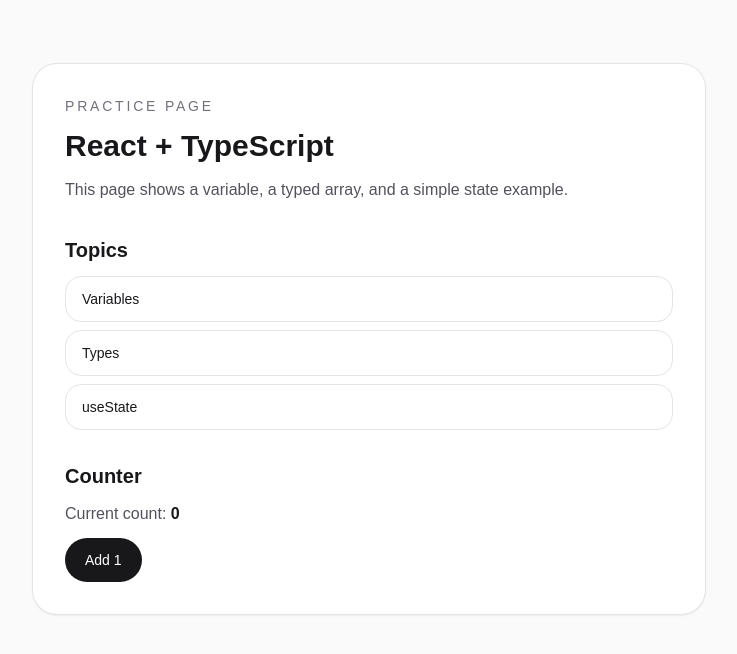
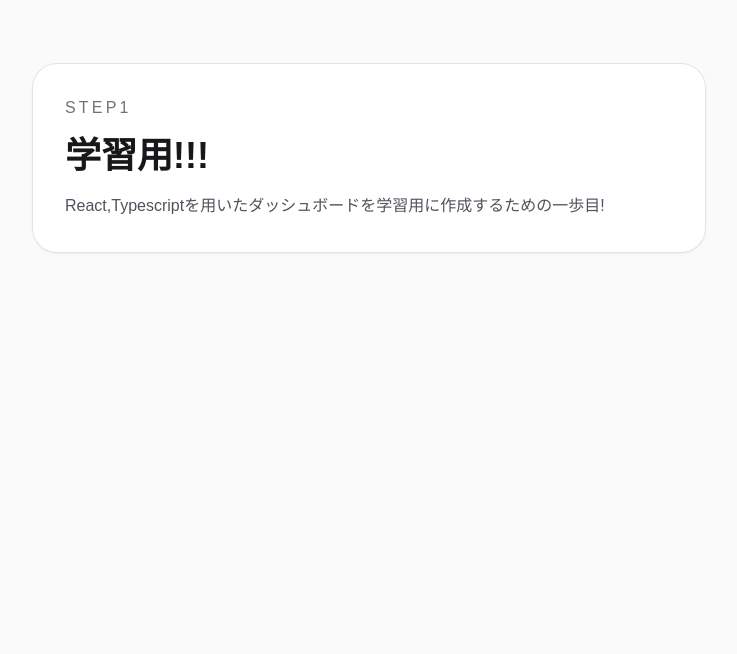
Before and after one commit to kyanagis/react-next-ts-study, a Next.js app: page / in a window 1280 px wide. Shown: the top 654 px of the page, without its empty margins (271-1008 px from the left). Built offline with nearby package versions, Linux system fonts and the light colour scheme.

Commit message:
feat: render first study dashboard page

```diff
--- a/app/page.tsx
+++ b/app/page.tsx
@@ -1,64 +1,18 @@
-"use client";
 
-import { useState } from "react";
-
-type Topic = {
-  id: number;
-  name: string;
-};
-
-const topics: Topic[] = [
-  { id: 1, name: "Variables" },
-  { id: 2, name: "Types" },
-  { id: 3, name: "useState" },
-];
 
 export default function Home() {
-  const courseName: string = "React + TypeScript";
-  const [count, setCount] = useState<number>(0);
+  const pagetitle: string = "学習用!!!";
+  const description: string =
+    "React,Typescriptを用いたダッシュボードを学習用に作成するための一歩目!";
 
   return (
     <main className="min-h-screen bg-zinc-50 px-6 py-16 text-zinc-900">
-      <div className="mx-auto flex max-w-2xl flex-col gap-8 rounded-3xl bg-white p-8 shadow-sm ring-1 ring-zinc-200">
-        <header className="space-y-3">
-          <p className="text-sm font-medium uppercase tracking-[0.2em] text-zinc-500">
-            Practice Page
-          </p>
-          <h1 className="text-3xl font-semibold">{courseName}</h1>
-          <p className="text-base leading-7 text-zinc-600">
-            This page shows a variable, a typed array, and a simple state
-            example.
-          </p>
-        </header>
-
-        <section className="space-y-3">
-          <h2 className="text-xl font-semibold">Topics</h2>
-          <ul className="space-y-2">
-            {topics.map((topic) => (
-              <li
-                key={topic.id}
-                className="rounded-2xl border border-zinc-200 px-4 py-3 text-sm"
-              >
-                {topic.name}
-              </li>
-            ))}
-          </ul>
-        </section>
-
-        <section className="space-y-3">
-          <h2 className="text-xl font-semibold">Counter</h2>
-          <p className="text-base text-zinc-600">
-            Current count:{" "}
-            <span className="font-semibold text-zinc-900">{count}</span>
-          </p>
-          <button
-            type="button"
-            onClick={() => setCount(count + 1)}
-            className="w-fit rounded-full bg-zinc-900 px-5 py-3 text-sm font-medium text-white transition hover:bg-zinc-700"
-          >
-            Add 1
-          </button>
-        </section>
+      <div className="mx-auto max-w-2xl rounded-3xl bg-white p-8 shadow-sm ring-1 ring-zinc-200">
+        <p className="text-1xl font-medium uppercase tracking-[0.2em] text-zinc-500">
+          step1
+        </p>
+        <h1 className="mt-4 text-4xl font-semibold">{pagetitle}</h1>
+        <p className="mt-4 leading-7 text-zinc-600">{description}</p>
       </div>
     </main>
   );
```
